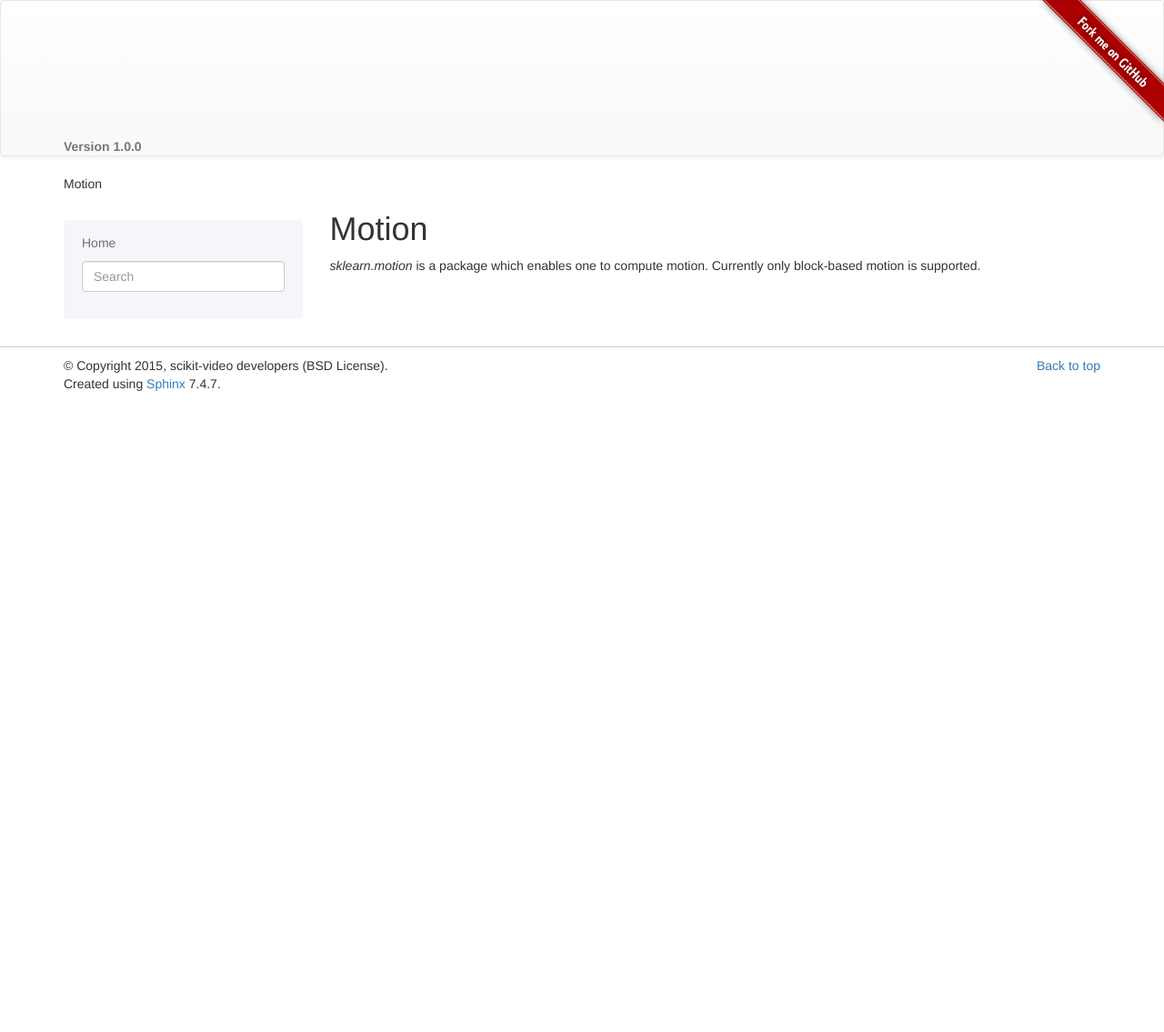
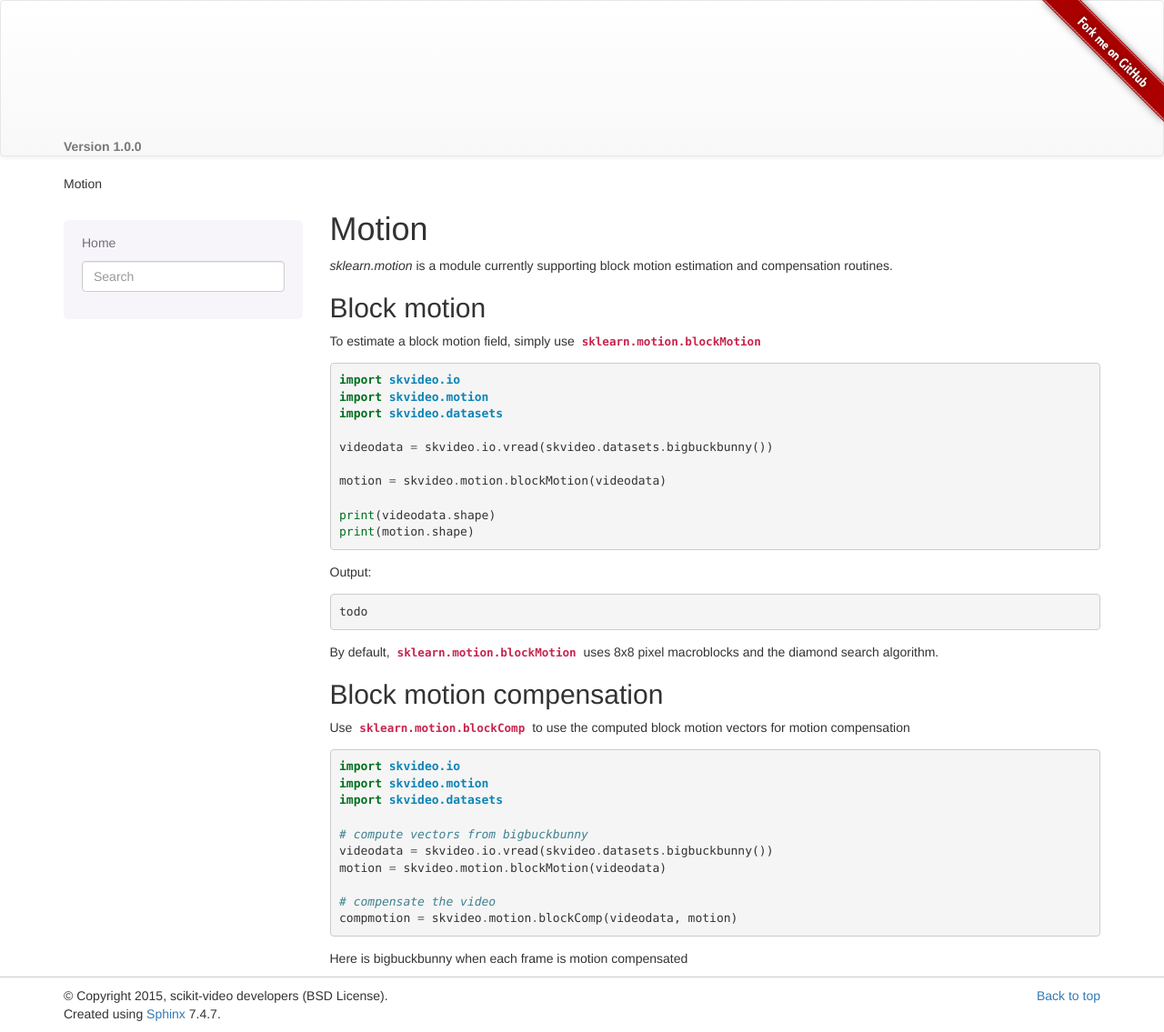
Before and after one commit to scikit-video/scikit-video, a Sphinx documentation site: the page built from doc/motion.rst, in a window 1280 px wide. Shown: the whole page at 91% size. Built offline with Sphinx 7.4.7, drawn with Linux system fonts in a browser that asks for light colours; formulas are drawn with MathJax 3; before the commit the page ends 900 px from its top, so only the background shows below that.

Commit message:
Adding a benchmarks page. Updating motion page

```diff
--- a/doc/motion.rst
+++ b/doc/motion.rst
@@ -1,11 +1,61 @@
 .. _motion:
 
+===========================
 Motion
------------------------
+===========================
 
 .. currentmodule:: sklearn.motion
 
-`sklearn.motion` is a package which enables one to compute motion. Currently only block-based motion is supported.
+`sklearn.motion` is a module currently supporting block motion estimation and compensation routines.
+
+
+Block motion
+-----------------------
+
+To estimate a block motion field, simply use :func:`sklearn.motion.blockMotion`
+
+.. code-block:: python
+
+	import skvideo.io
+	import skvideo.motion
+	import skvideo.datasets
+
+	videodata = skvideo.io.vread(skvideo.datasets.bigbuckbunny())
+
+	motion = skvideo.motion.blockMotion(videodata)
+
+	print(videodata.shape)
+	print(motion.shape)
+
+Output:
+
+.. code-block:: python
+
+	todo
+
+By default, :func:`sklearn.motion.blockMotion` uses 8x8 pixel macroblocks and the diamond search algorithm.
+
+
+Block motion compensation
+-----------------------
+
+Use :func:`sklearn.motion.blockComp` to use the computed block motion vectors for motion compensation
+
+.. code-block:: python
+
+	import skvideo.io
+	import skvideo.motion
+	import skvideo.datasets
+
+	# compute vectors from bigbuckbunny
+	videodata = skvideo.io.vread(skvideo.datasets.bigbuckbunny())
+	motion = skvideo.motion.blockMotion(videodata)
+
+	# compensate the video
+	compmotion = skvideo.motion.blockComp(videodata, motion)
+
+Here is bigbuckbunny when each frame is motion compensated
+
 
 .. toctree::
     :hidden:
```
Also changed, not shown: doc/benchmarks.rst (added, +13 -0 lines).
